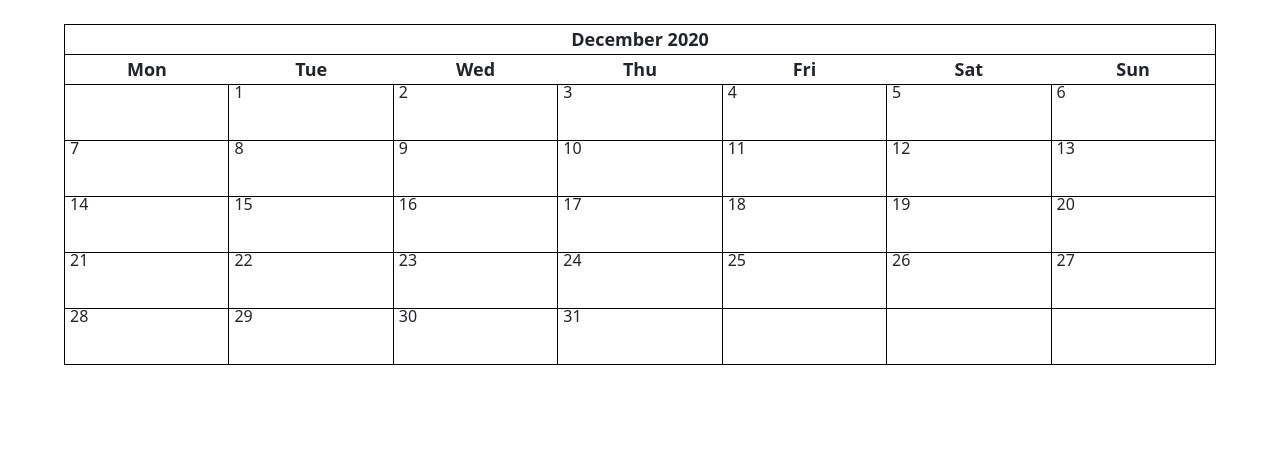
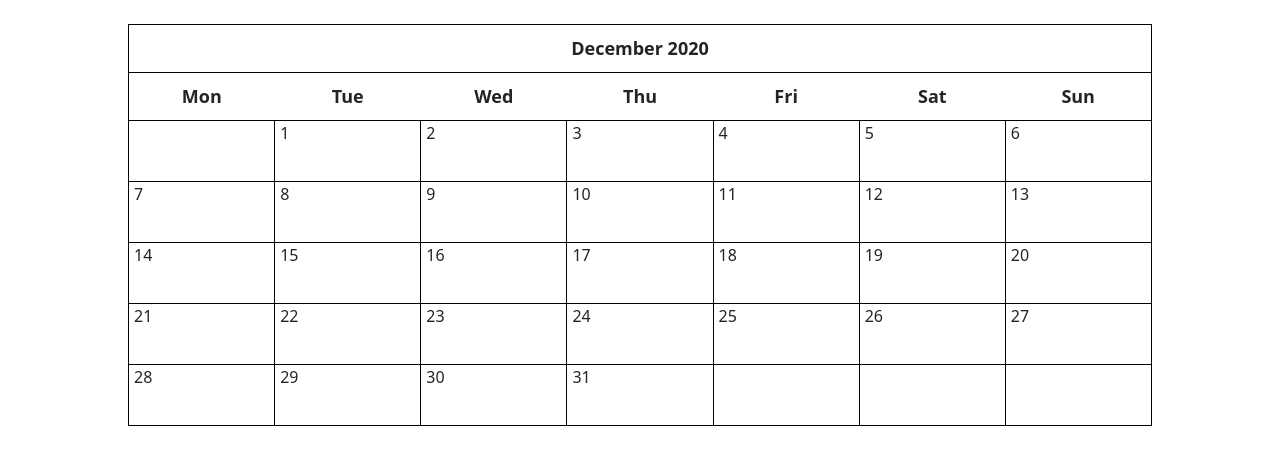
Before and after one commit to encinasj/D_Calendar, a Django app: page / in a window 1280 px wide. Shown: the top 465 px of the page. Run offline with Django 3.2, Linux system fonts and the light colour scheme; data that the repository does not hold is empty; some libraries are stand-ins or nearby versions.

Commit message:
change margin size in css

```diff
--- a/Dcalendar/static/css/styles.css
+++ b/Dcalendar/static/css/styles.css
@@ -42,9 +42,9 @@ body {
   text-align: center;
   margin: 10px;
 }
-
+/* margins size */
 .calendar {
-  width: 90%;
+  width: 80%;
   margin: auto;
   font-size: 13px;
 }
@@ -54,15 +54,15 @@ body {
 }
 
 .calendar th {
-  padding: 1px;
+  padding: 10px;
   text-align: center;
   font-size: 18px;
 }
 
 .calendar td {
-  width: 90px;
-  height: 10px;
-  padding: 15px 0px 0px 5px;
+  width: 100px;
+  height: 50px;
+  padding: 20px 0px 0px 5px;
 }
 
 .month {
```
